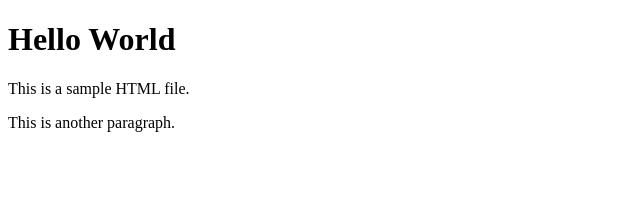
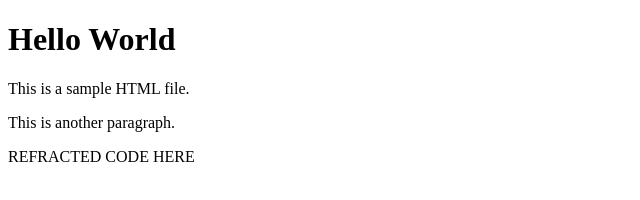
Before and after one commit to win-aung-crystawall/test-git, a plain HTML site: page index.html in a window 1280 px wide. Shown: the whole page, without its empty margins (0-640 px from the left). Drawn offline with Linux system fonts and the light colour scheme.

Commit message:
refractor code

```diff
--- a/index.html
+++ b/index.html
@@ -1,13 +1,17 @@
 <!DOCTYPE html>
 <html lang="en">
+
 <head>
     <meta charset="UTF-8">
     <meta name="viewport" content="width=device-width, initial-scale=1.0">
     <title>Document</title>
 </head>
+
 <body>
     <h1>Hello World</h1>
     <p>This is a sample HTML file.</p>
     <p>This is another paragraph.</p>
+    <p>REFRACTED CODE HERE</p>
 </body>
+
 </html>
```
